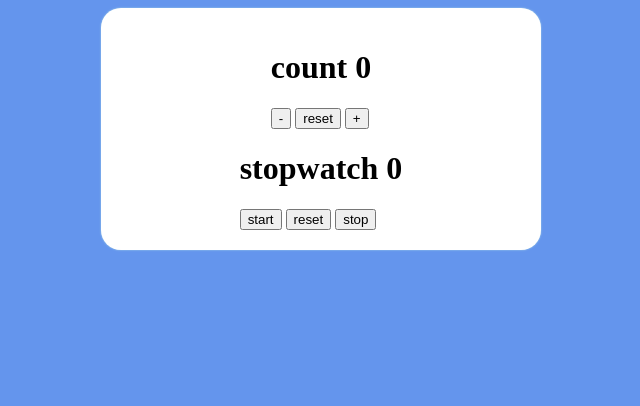
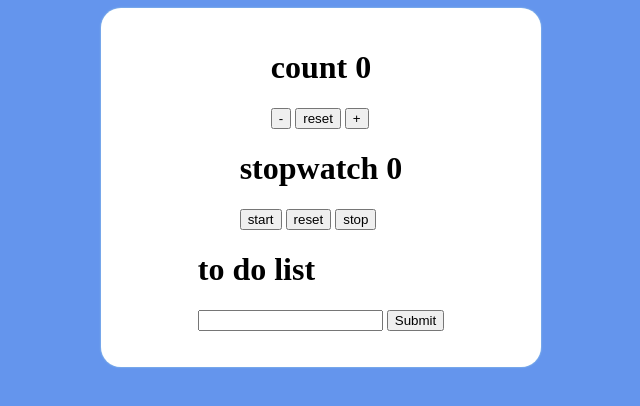
Before and after one commit to 95027/counter_stopwatch, a plain HTML site: page index.html in a window 1280 px wide. Shown: the whole page, without its empty margins (319-959 px from the left). Drawn offline with Linux system fonts and the light colour scheme.

Commit message:
Update index.html

```diff
--- a/index.html
+++ b/index.html
@@ -20,6 +20,16 @@
             <button class="reset-sw">reset</button>
             <button class="stop">stop</button>
         </div>
+        <div class="row">
+            <h1>to do list</h1>
+            <div>
+                <input class="search" type="search" />
+                <input class="submit" type="submit" />
+            </div>
+            <ul class="lists">
+               <!--  <li>home1 <button>delete</button></li> -->
+            </ul>
+        </div>
     </div>
     <script src="script.js"></script>
 </body>
```
